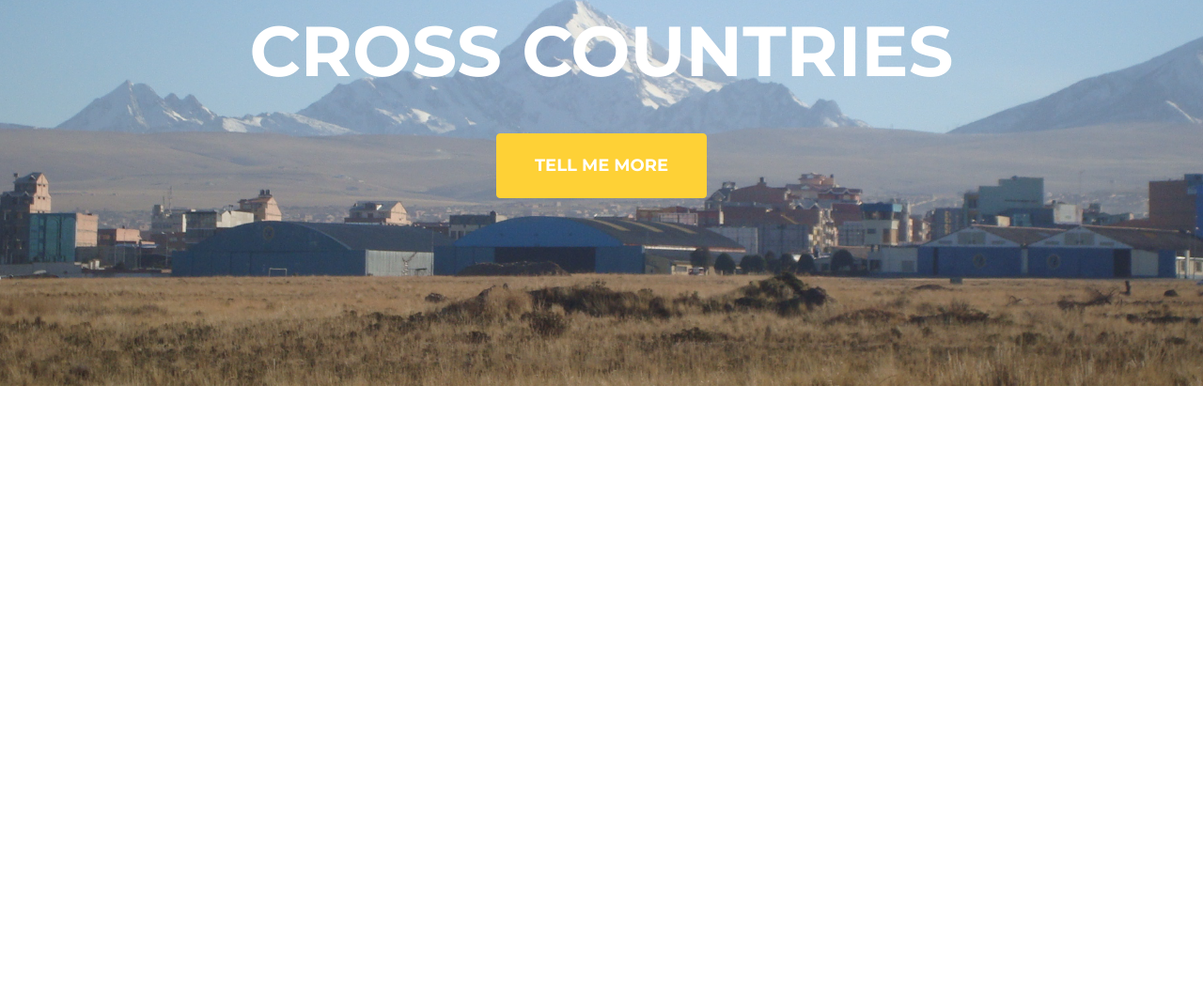
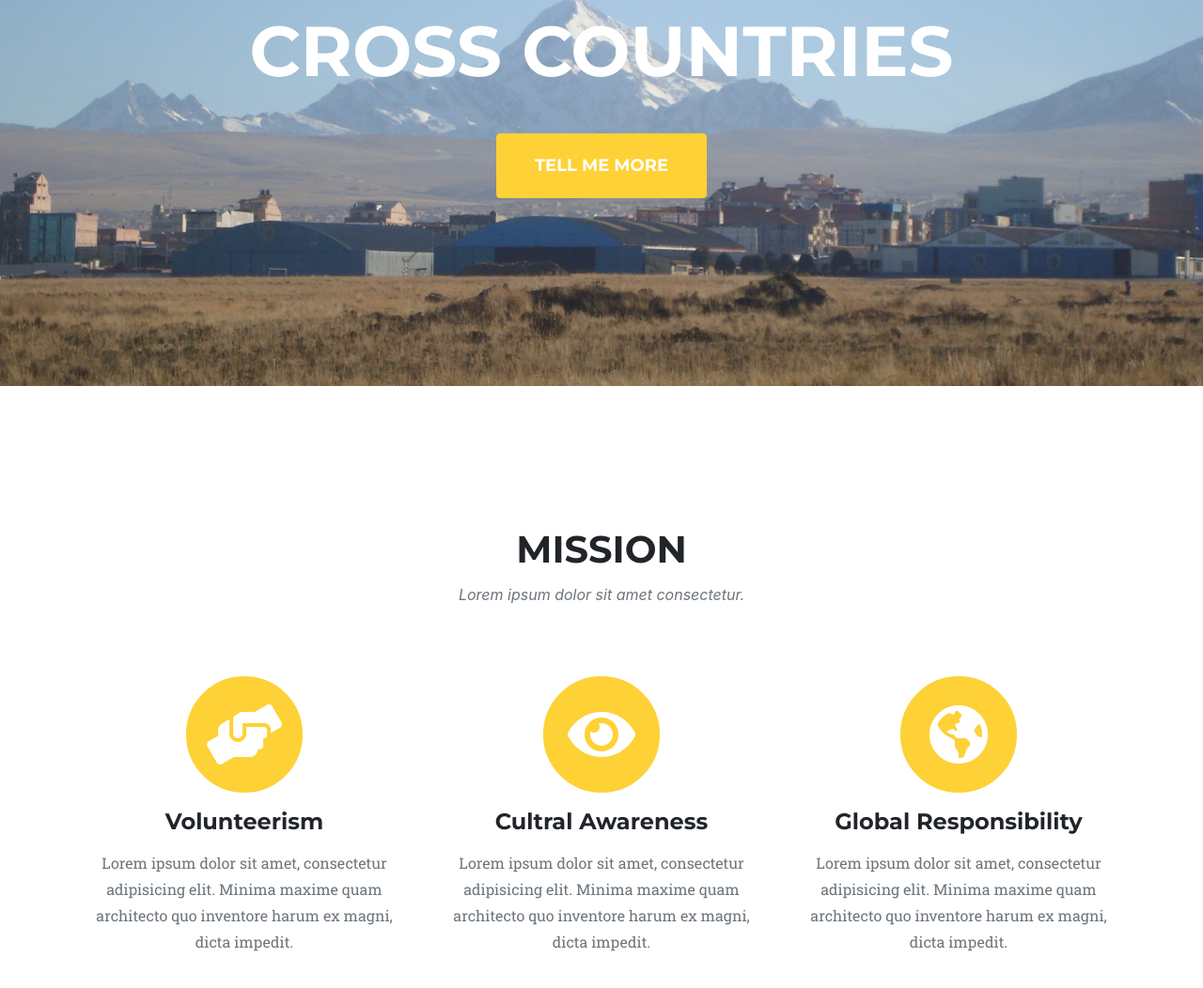
Before and after one commit to tparzadka97/Cross-Countries, a plain HTML site: page index.html in a window 1280 px wide. Shown: the part 348-1400 px from the top of the page at 94% size. Before the commit the page ends 800 px from the top, so only its background shows below. Drawn offline with Linux system fonts and the light colour scheme; a web font is replaced by a local one.

Commit message:
added mission section

```diff
--- a/css/cc.css
+++ b/css/cc.css
@@ -221,7 +221,7 @@ header.masthead .intro-text .intro-heading {
     }
 }
 
-.service-heading {
+.mission-heading {
     margin: 15px 0;
     text-transform: none;
 }
--- a/index.html
+++ b/index.html
@@ -63,10 +63,48 @@
             <div class="intro-text">
                 <div class="intro-lead-in">Welcome To Our Mission!</div>
                 <div class="intro-heading text-uppercase">Cross Countries</div>
-                <a class="btn btn-primary btn-xl text-uppercase js-scroll-trigger" href="#services">Tell Me More</a>
+                <a class="btn btn-primary btn-xl text-uppercase js-scroll-trigger" href="#mission">Tell Me More</a>
             </div>
         </div>
     </header>
+
+    <!-- Mission -->
+    <section id="mission">
+        <div class="container">
+            <div class="row">
+                <div class="col-lg-12 text-center">
+                    <h2 class="section-heading text-uppercase">Mission</h2>
+                    <h3 class="section-subheading text-muted">Lorem ipsum dolor sit amet consectetur.</h3>
+                </div>
+            </div>
+            <div class="row text-center">
+                <div class="col-md-4">
+                    <span class="fa-stack fa-4x">
+                        <i class="fa fa-circle fa-stack-2x text-primary"></i>
+                        <i class="fas fa-hands-helping fa-stack-1x fa-inverse"></i>
+                    </span>
+                    <h4 class="mission-heading">Volunteerism</h4>
+                    <p class="text-muted">Lorem ipsum dolor sit amet, consectetur adipisicing elit. Minima maxime quam architecto quo inventore harum ex magni, dicta impedit.</p>
+                </div>
+                <div class="col-md-4">
+                    <span class="fa-stack fa-4x">
+                        <i class="fa fa-circle fa-stack-2x text-primary"></i>
+                        <i class="fas fa-eye fa-stack-1x fa-inverse"></i>
+                    </span>
+                    <h4 class="mission-heading">Cultral Awareness</h4>
+                    <p class="text-muted">Lorem ipsum dolor sit amet, consectetur adipisicing elit. Minima maxime quam architecto quo inventore harum ex magni, dicta impedit.</p>
+                </div>
+                <div class="col-md-4">
+                    <span class="fa-stack fa-4x">
+                        <i class="fa fa-circle fa-stack-2x text-primary"></i>
+                        <i class="fas fa-globe-americas fa-stack-1x fa-inverse"></i>
+                    </span>
+                    <h4 class="mission-heading">Global Responsibility</h4>
+                    <p class="text-muted">Lorem ipsum dolor sit amet, consectetur adipisicing elit. Minima maxime quam architecto quo inventore harum ex magni, dicta impedit.</p>
+                </div>
+            </div>
+        </div>
+    </section>
 
     <!-- Bootstrap core JavaScript -->
     <script src="vendor/jquery/jquery.min.js"></script>
```
